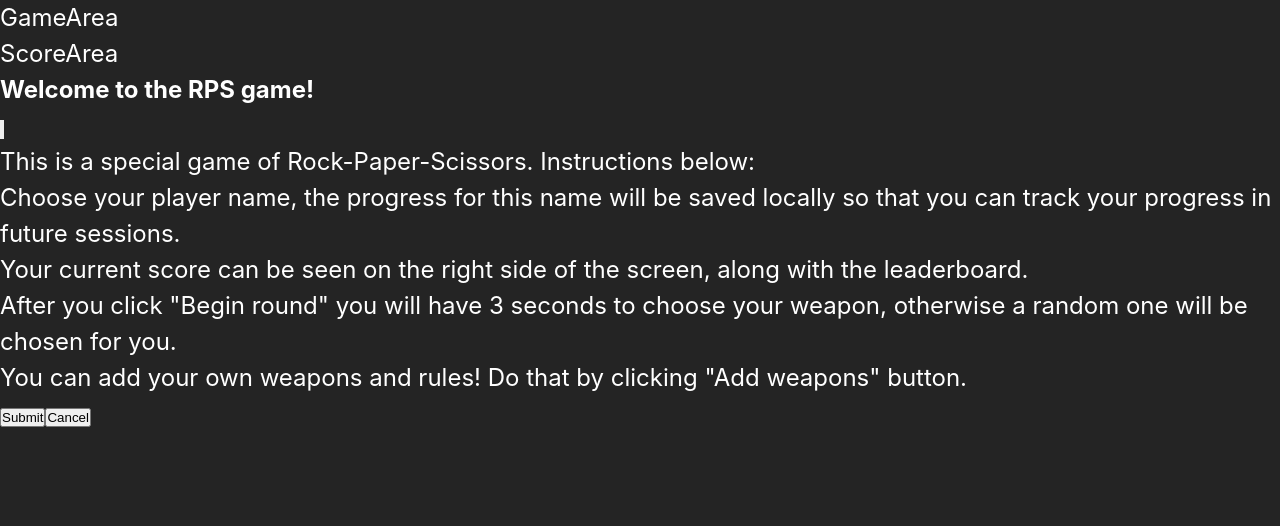
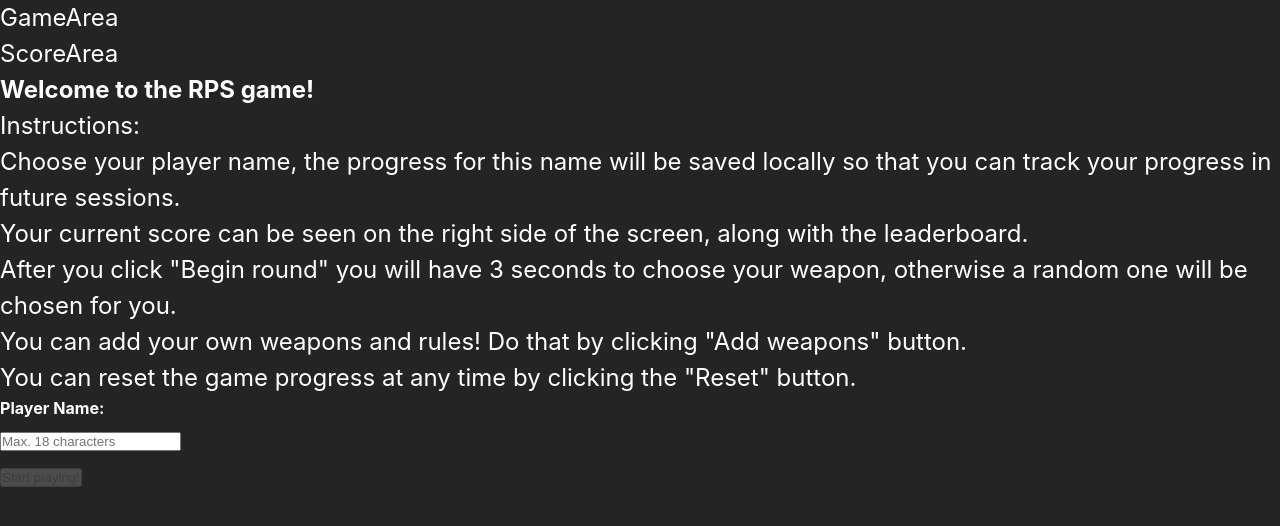
Before and after one commit to WhiteAdy/RPS-game-assignment, a React (Vite) app: page / in a window 1280 px wide. Shown: the top 526 px of the page. Built offline with nearby package versions, Linux system fonts and the light colour scheme.

Commit message:
Added TextField andimproved Modal logic and fix bug with registerPlayerName function

```diff
--- /dev/null
+++ b/src/components/atoms/TextField/TextField.module.scss
@@ -0,0 +1,23 @@
+.TextField {
+    display: grid;
+    grid-template-rows: 24px 36px;
+    gap: 4px;
+    width: 180px;
+
+    &.fullWidth {
+        width: 100%;
+    }
+
+    .Title {
+        font-size: var(--text-small);
+        font-weight: 500;
+    }
+
+    .Input {
+        padding: 6px var(--layout-padding);
+        letter-spacing: 1.25px;
+        font-size: var(--text-xs);
+        border-radius: var(--border-radius);
+        border: 1px solid var(--bg-dark-2);
+    }
+}
--- a/src/components/atoms/TextField/TextField.tsx
+++ b/src/components/atoms/TextField/TextField.tsx
@@ -1,3 +1,11 @@
-export default function TextField() {
-    return <div>TextField</div>;
+import clsx from 'clsx';
+import type { TextField } from './TextField.types';
+
+export default function TextField({ title, fullWidth, ...props }: TextField) {
+    return (
+        <div className={clsx(['TextField', { fullWidth: Boolean(fullWidth) }])}>
+            <h6 className="Title">{title}</h6>
+            <input className="Input" {...props} />
+        </div>
+    );
 }
--- a/src/components/molecules/Modal/Modal.module.scss
+++ b/src/components/molecules/Modal/Modal.module.scss
@@ -1,33 +1,39 @@
 .Modal {
+    --backdrop-bg-closed: rgba(0, 0, 0, 0);
+    --backdrop-bg-open: rgba(0, 0, 0, 0.6);
     position: fixed;
     inset: 0;
     z-index: 999;
-    background-color: rgba(0, 0, 0, 0);
+    background-color: var(--backdrop-bg-closed);
+    display: grid;
     place-items: center;
-    display: none;
-    transition: background-color calc(var(--transition-duration) / 2) var(--transition-tf-ease);
+    transition: all var(--transition-duration) var(--transition-tf-ease);
 
     &.isOpen {
-        display: grid;
-        background-color: rgba(0, 0, 0, 0.5);
+        background-color: var(--backdrop-bg-open);
+        animation: backdropOpen var(--transition-duration) var(--transition-tf-ease);
+        pointer-events: all;
+        opacity: 1;
 
         .Container {
-            animation: open var(--transition-duration) var(--transition-tf-wobble);
+            animation: containerOpen var(--transition-duration) var(--transition-tf-wobble);
         }
     }
 
-    &.isClosing {
-        display: grid;
-        background-color: rgba(0, 0, 0, 0);
+    &.isClosed {
+        background-color: var(--backdrop-bg-closed);
+        animation: backdropClose var(--transition-duration) var(--transition-tf-ease);
+        pointer-events: none;
+        opacity: 0;
 
         .Container {
-            animation: close calc(var(--transition-duration) / 2) var(--transition-tf-ease);
+            animation: containerClose var(--transition-duration) var(--transition-tf-ease);
         }
     }
 
     .Container {
         width: clamp(350px, 80%, 800px);
-        height: clamp(350px, 80%, 500px);
+        height: clamp(350px, 80%, 510px);
         background: white;
         border-radius: var(--border-radius);
         display: flex;
@@ -70,7 +76,25 @@
     }
 }
 
-@keyframes open {
+@keyframes backdropOpen {
+    from {
+        background-color: rgba(0, 0, 0, 0);
+    }
+    to {
+        background-color: rgba(0, 0, 0, 0.5);
+    }
+}
+
+@keyframes backdropClose {
+    from {
+        background-color: rgba(0, 0, 0, 0.5);
+    }
+    to {
+        background-color: rgba(0, 0, 0, 0);
+    }
+}
+
+@keyframes containerOpen {
     from {
         scale: 0;
     }
@@ -79,7 +103,7 @@
     }
 }
 
-@keyframes close {
+@keyframes containerClose {
     from {
         scale: 1;
     }
--- a/src/components/molecules/Modal/Modal.tsx
+++ b/src/components/molecules/Modal/Modal.tsx
@@ -1,9 +1,9 @@
-import type { InternalModalStatus, ModalProps } from './Modal.types';
-import { BTN_PROPS, MODAL_CLOSING_DURATION } from './Modal.utils';
+import type { ModalProps } from './Modal.types';
+import { BTN_PROPS } from './Modal.utils';
 import clsx from 'clsx';
 import crossIcon from 'assets/icons/cross.svg';
 import { Button, IconButton } from 'components/atoms';
-import { useCallback, useEffect, useRef, useState } from 'react';
+import { useCallback, useEffect, useRef } from 'react';
 
 export default function Modal({
     title,
@@ -23,14 +23,7 @@ export default function Modal({
     hideCloseIcon = false,
     children,
 }: ModalProps) {
-    const [internalModalStatus, setInternalModalStatus] = useState<InternalModalStatus>(
-        isOpen ? 'open' : 'closed'
-    );
-
     const modalElementRef = useRef<HTMLDivElement>(null);
-    const isFirstRenderRef = useRef(true);
-
-    const shouldShowIsOpenClassName = ['open', 'isClosing'].includes(internalModalStatus);
 
     const clickOutsideHandler = useCallback(
         (e: MouseEvent) => {
@@ -59,30 +52,19 @@ export default function Modal({
     }, [clickOutsideHandler, escapeKeyPressHandler]);
 
     useEffect(() => {
-        if (!isOpen) {
-            if (!isFirstRenderRef.current) {
-                setInternalModalStatus('isClosing');
-                removeEventListeners();
-                setTimeout(() => {
-                    setInternalModalStatus('closed');
-                }, MODAL_CLOSING_DURATION);
-            }
-            isFirstRenderRef.current = false;
-        } else {
-            setInternalModalStatus('open');
-            addEventListeners();
-        }
+        if (!isOpen) removeEventListeners();
+        else addEventListeners();
         return () => {
             removeEventListeners();
-            isFirstRenderRef.current = true;
         };
     }, [addEventListeners, isOpen, removeEventListeners]);
 
     return (
         <div
             className={clsx(['Modal'], {
-                isOpen: shouldShowIsOpenClassName,
-                isClosing: internalModalStatus === 'isClosing',
+                isOpen: Boolean(isOpen),
+                // isClosing: internalModalStatus === 'isClosing',
+                isClosed: !isOpen,
             })}
             ref={modalElementRef}
         >
--- a/src/components/molecules/Modal/Modal.types.ts
+++ b/src/components/molecules/Modal/Modal.types.ts
@@ -15,6 +15,4 @@ interface ModalProps {
     children: React.ReactNode;
 }
 
-type InternalModalStatus = 'open' | 'isClosing' | 'closed';
-
-export type { ModalProps, ModalBtnProps, InternalModalStatus };
+export type { ModalProps, ModalBtnProps };
--- a/src/components/molecules/Modal/Modal.utils.ts
+++ b/src/components/molecules/Modal/Modal.utils.ts
@@ -13,6 +13,4 @@ const BTN_PROPS = {
     } as ModalBtnProps,
 };
 
-const MODAL_CLOSING_DURATION = 150;
-
-export { BTN_PROPS, MODAL_CLOSING_DURATION };
+export { BTN_PROPS };
--- a/src/components/molecules/index.ts
+++ b/src/components/molecules/index.ts
@@ -1,2 +1,2 @@
 export { default as Modal } from './Modal/Modal';
-export type { ModalProps } from './Modal/Modal.types';
+export type { ModalProps, ModalBtnProps } from './Modal/Modal.types';
--- a/src/components/organisms/WelcomeModal/WelcomeModal.tsx
+++ b/src/components/organisms/WelcomeModal/WelcomeModal.tsx
@@ -1,14 +1,41 @@
+import type { ModalBtnProps } from 'components/molecules';
 import { Modal } from 'components/molecules';
-import type { WelcomeModal } from './WelcomeModal.types';
 import { useGameContext } from 'hooks';
+import { TextField } from 'components/atoms';
+import type { ChangeEventHandler } from 'react';
+import { useState } from 'react';
 
-export default function WelcomeModal({ isOpen }: WelcomeModal) {
-    const onSubmit = () => console.log('onAccept');
-    const { isOpenWelcomeModal, hideWelcomeModal } = useGameContext();
+const closeBtnProps: ModalBtnProps = {
+    hidden: true,
+};
+
+export default function WelcomeModal() {
+    const { isOpenWelcomeModal, hideWelcomeModal, registerPlayerName } = useGameContext();
+    const [playerName, setPlayerName] = useState('');
+    const onChangePlayerName: ChangeEventHandler<HTMLInputElement> = (e) => {
+        setPlayerName(e.target.value);
+    };
+
+    const acceptBtnProps: ModalBtnProps = {
+        disabled: !playerName,
+        label: 'Start playing!',
+    };
+
+    const onAccept = () => {
+        registerPlayerName(playerName);
+        hideWelcomeModal();
+    };
 
     return (
-        <Modal title="Welcome to the RPS game!" onAccept={onSubmit} isOpen={isOpenWelcomeModal}>
-            <p>This is a special game of Rock-Paper-Scissors. Instructions below:</p>
+        <Modal
+            title="Welcome to the RPS game!"
+            onAccept={onAccept}
+            isOpen={isOpenWelcomeModal}
+            closeBtnProps={closeBtnProps}
+            acceptBtnProps={acceptBtnProps}
+            hideCloseIcon
+        >
+            <p>Instructions:</p>
             <ul className="List">
                 <li>
                     Choose your player name, the progress for this name will be saved locally so
@@ -26,8 +53,15 @@ export default function WelcomeModal({ isOpen }: WelcomeModal) {
                     You can add your own weapons and rules! Do that by clicking "Add weapons"
                     button.
                 </li>
-                {/* <li>Click "Submit" below to begin playing!</li> */}
+                <li>You can reset the game progress at any time by clicking the "Reset" button.</li>
             </ul>
+            <TextField
+                title="Player Name:"
+                placeholder="Max. 18 characters"
+                maxLength={18}
+                value={playerName}
+                onChange={onChangePlayerName}
+            />
         </Modal>
     );
 }
--- a/src/components/organisms/WelcomeModal/WelcomeModal.types.ts
+++ /dev/null
@@ -1,5 +0,0 @@
-import type { ModalProps } from 'components/molecules';
-
-type WelcomeModal = Pick<ModalProps, 'isOpen'>;
-
-export type { WelcomeModal };
--- a/src/hooks/useGameContext/useGameContext.ts
+++ b/src/hooks/useGameContext/useGameContext.ts
@@ -41,12 +41,11 @@ export default function useGameContext() {
     };
 
     const registerPlayerName = (playerName: PlayerName) => {
-        if (!playerExistsInDb) {
+        if (!playerExistsInDb(playerName)) {
+            console.log('nu exista, facem game history...');
             setGameHistory({ ...gameHistory, [playerName]: DEFAULT_PLAYER_DATA });
-            setCurrentPlayerName(playerName);
-            return;
         }
-        console.warn('Playername already exists in the db, so no player was added!');
+        return setCurrentPlayerName(playerName);
     };
 
     const addToPlayerScore = (scoreType: keyof PlayerData) => {
--- a/src/index.scss
+++ b/src/index.scss
@@ -3,11 +3,13 @@
 
     --text-white: #fff;
     --text-black: #000;
+    --text-xs: 12px;
     --text-small: 16px;
     --text-medium: 24px;
     --text-large: 34px;
 
     --bg-dark: #242424;
+    --bg-dark-2: #6e6e6e;
     --bg-lighter: #dddddd;
     --bg-white: #fff;
 
```
Also changed, not shown: src/components/atoms/TextField/TextField.types.ts (added, +12 -0 lines).
